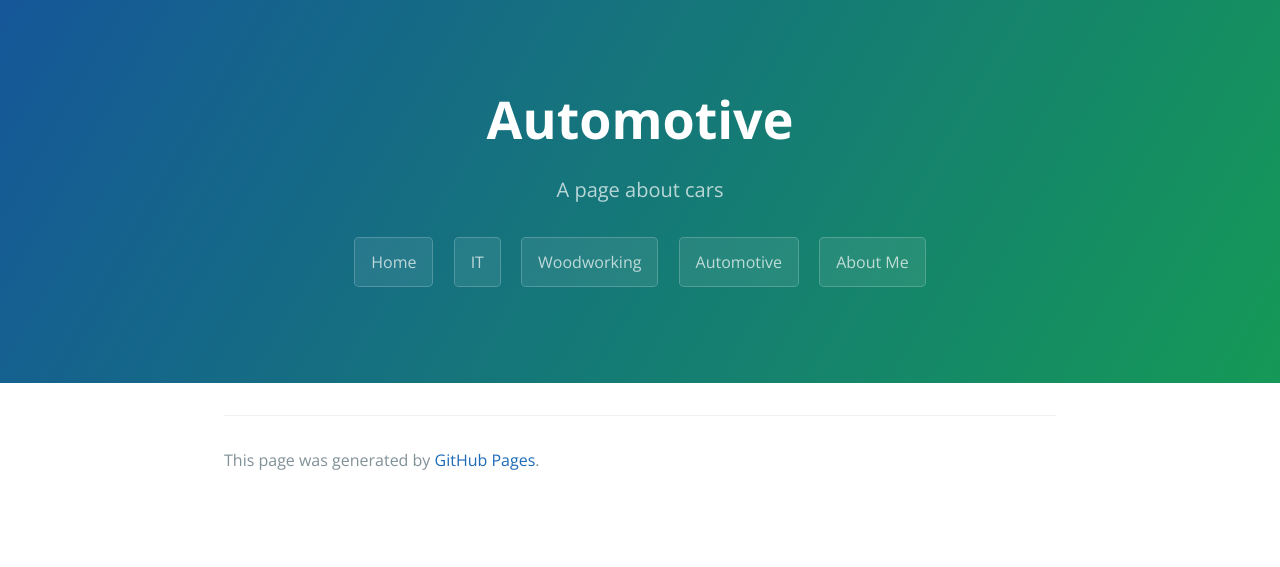
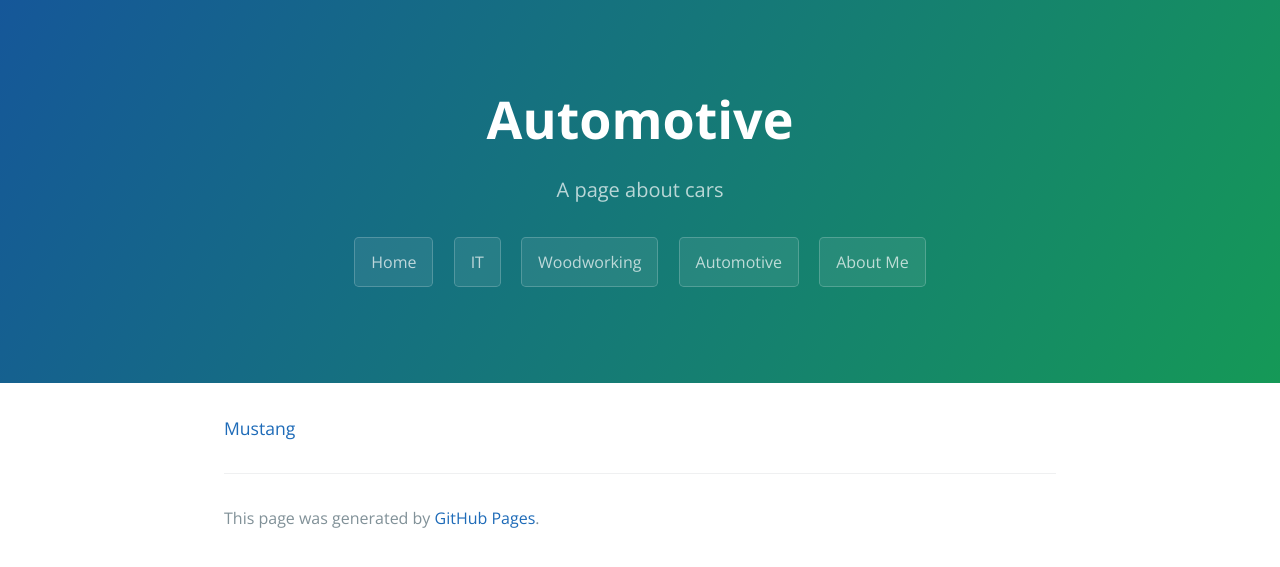
Before and after one commit to ognalysis/ognalysis.github.io, a Jekyll site: the page built from automotive/index.md, in a window 1280 px wide. Shown: the top 567 px of the page. Built offline with Jekyll 4.4.1, drawn with Linux system fonts in a browser that asks for light colours.

Commit message:
Update index.md

```diff
--- a/automotive/index.md
+++ b/automotive/index.md
@@ -3,3 +3,5 @@ title: Automotive
 layout: default
 description: A page about cars
 ---
+
+[Mustang](./IMG_20250208_130306611~2.jpg)
```
